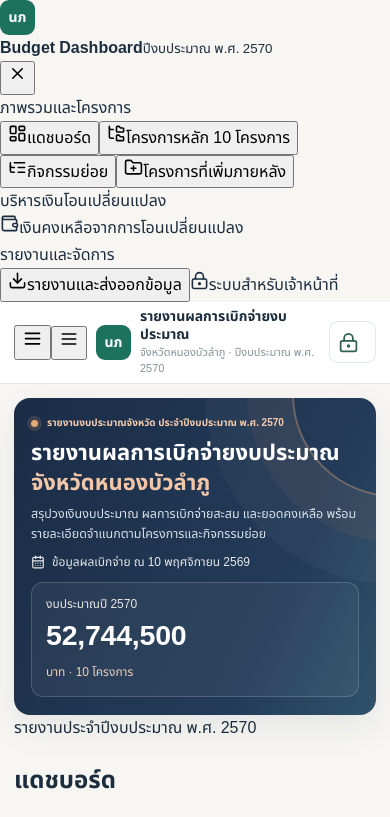
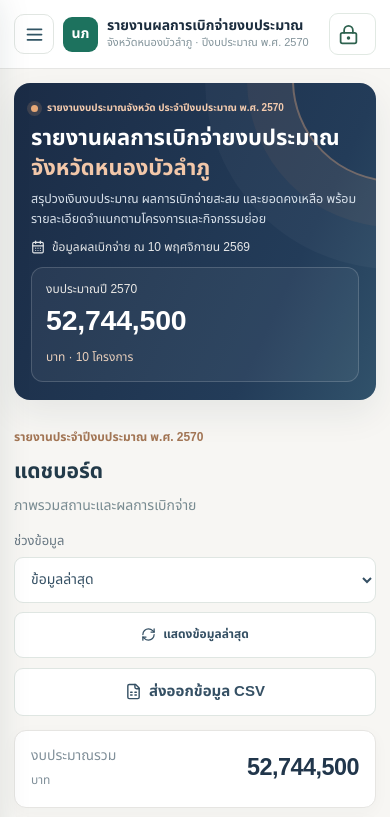
Before and after one commit to nongbualamphuannualreport/NongBuaLamphu-Budget-Dashboard, a Next.js app: page / in a window 390 px wide. Shown: the top 817 px of the page. Built offline with nearby package versions, Linux system fonts and the light colour scheme; no server answers.

Commit message:
Style responsive public budget sidebar and content sections

```diff
--- a/app/disbursement.css
+++ b/app/disbursement.css
@@ -313,3 +313,48 @@
  .ph-amounts{grid-template-columns:repeat(2,minmax(0,1fr))}
 }
 .ph-po{color:#916943!important}
+
+
+/* Navigation shell: collapsible desktop sidebar and mobile drawer */
+.ds-shell{display:grid;grid-template-columns:268px minmax(0,1fr);min-height:100vh}
+.ds-shell-main{min-width:0}
+.ds-sidebar{position:sticky;top:0;height:100vh;overflow-y:auto;background:#fff;border-right:1px solid #e1e7e5;padding:22px 12px;z-index:40}
+.ds-sidebar-head{display:flex;align-items:center;gap:11px;margin:0 6px 23px;min-width:0}
+.ds-sidebar-head>div{min-width:0}
+.ds-sidebar-head strong,.ds-sidebar-head small{display:block;white-space:nowrap}
+.ds-sidebar-head strong{font-size:14px;color:#244256}
+.ds-sidebar-head small{font-size:11px;color:#7c9196}
+.ds-sidebar-group{font-size:11px;font-weight:700;color:#8a9a9f;padding:18px 12px 8px}
+.ds-sidebar-link{display:flex;align-items:center;gap:12px;width:100%;padding:12px;border:0;border-radius:10px;background:transparent;color:#405a64;text-align:left;font-family:inherit;font-size:13px;line-height:1.45;cursor:pointer;text-decoration:none}
+.ds-sidebar-link svg{flex:none}
+.ds-sidebar-link:hover{background:#f0f5f3;color:#155f4e}
+.ds-sidebar-link.active{background:#e6f3ed;color:#14634d;font-weight:700}
+.ds-sidebar-link span{min-width:0}
+.ds-menu-controls{display:flex;align-items:center}
+.ds-menu-controls button,.ds-sidebar-close{display:grid;place-items:center;border:1px solid #e1e6e2;background:white;color:#315464;width:40px;height:40px;border-radius:10px;cursor:pointer}
+.ds-menu-mobile,.ds-sidebar-close,.ds-sidebar-backdrop{display:none!important}
+.ds-shell-collapsed{grid-template-columns:76px minmax(0,1fr)}
+.ds-shell-collapsed .ds-sidebar-head{margin-left:0;margin-right:0;justify-content:center}
+.ds-shell-collapsed .ds-sidebar-head>div,.ds-shell-collapsed .ds-sidebar-group,.ds-shell-collapsed .ds-sidebar-link span{display:none}
+.ds-shell-collapsed .ds-sidebar-link{justify-content:center;padding:14px 7px}
+.ds-shell .ds-top-inner,.ds-shell .ds-content{width:min(1280px,calc(100% - 40px))}
+.ds-section-title{padding-top:23px}
+.ds-section-title>span{font-size:12px;color:#a37655;font-weight:700}
+.ds-section-title h2{margin:5px 0;color:#223a49;font-size:clamp(21px,2vw,28px)}
+.ds-section-title p{font-size:14px;color:#788b91;margin:0}
+.ds-report-actions{display:flex;gap:12px;flex-wrap:wrap;margin-top:18px}
+.ds-report-actions button,.ds-report-actions a{border:1px solid #d7e2dd;background:#f5faf7;color:#24634d;border-radius:10px;padding:12px 16px;font-size:14px;cursor:pointer;text-decoration:none}
+@media(max-width:900px){
+ .ds-shell,.ds-shell-collapsed{display:block}
+ .ds-sidebar{position:fixed;top:0;left:0;width:min(300px,87vw);height:100dvh;transform:translateX(-105%);transition:transform .2s ease;box-shadow:10px 0 35px #162f3a24;z-index:60}
+ .ds-sidebar.ds-sidebar-open{transform:translateX(0)}
+ .ds-sidebar-backdrop{display:block!important;position:fixed;inset:0;border:0;background:#071f2f77;z-index:55}
+ .ds-sidebar-close,.ds-menu-mobile{display:grid!important}
+ .ds-sidebar-close{margin-left:auto;flex:none}
+ .ds-menu-desktop{display:none!important}
+ .ds-shell .ds-top-inner,.ds-shell .ds-content{width:calc(100% - 28px)}
+ .ds-sidebar-group,.ds-sidebar-link span,.ds-sidebar-head>div{display:block!important}
+ .ds-sidebar-link{justify-content:flex-start!important;padding:12px!important}
+ .ds-sidebar-head{justify-content:flex-start!important}
+}
+@media print{.ds-sidebar,.ds-menu-controls,.ds-sidebar-backdrop{display:none!important}.ds-shell,.ds-shell-collapsed{display:block}}
```
